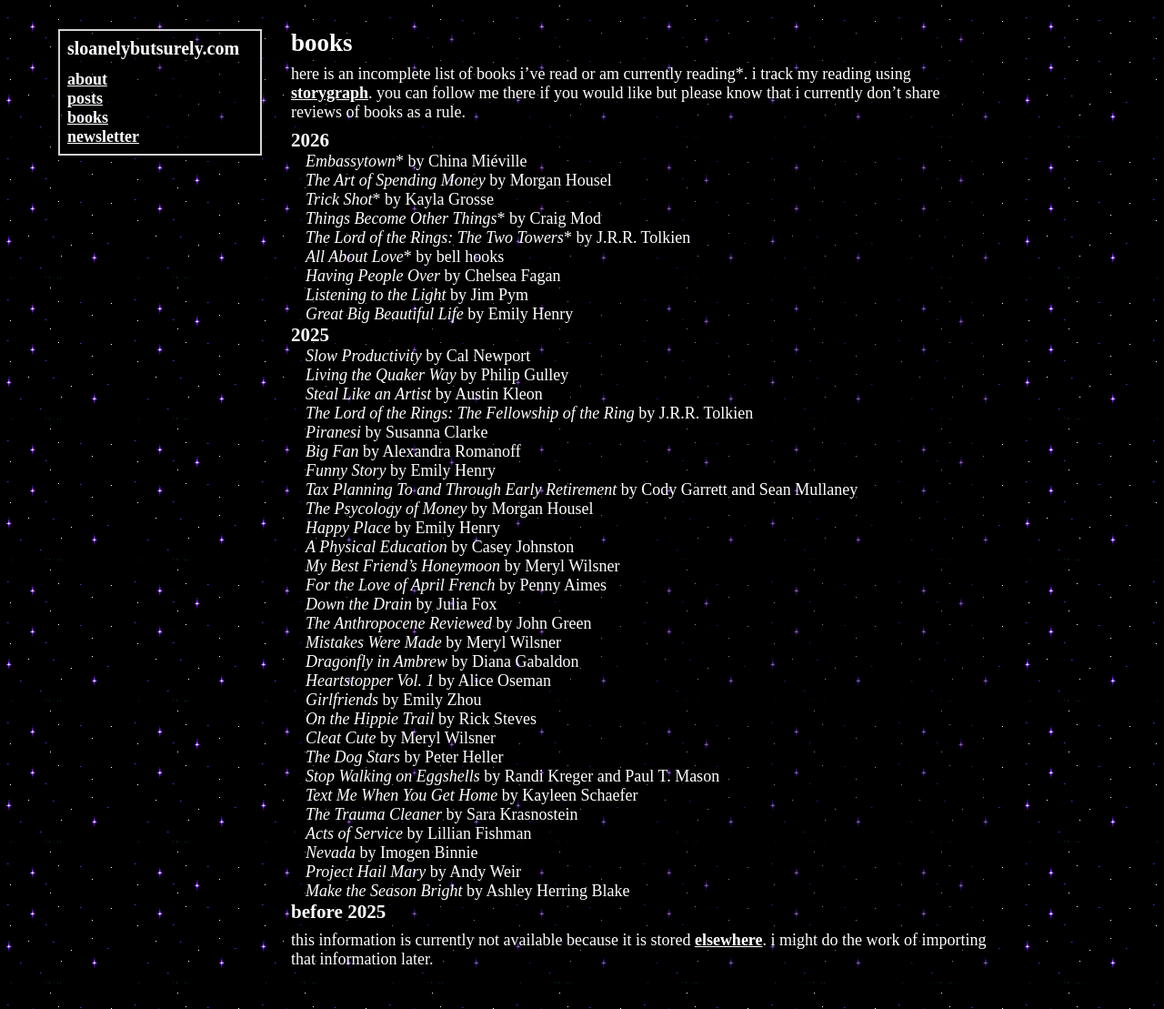
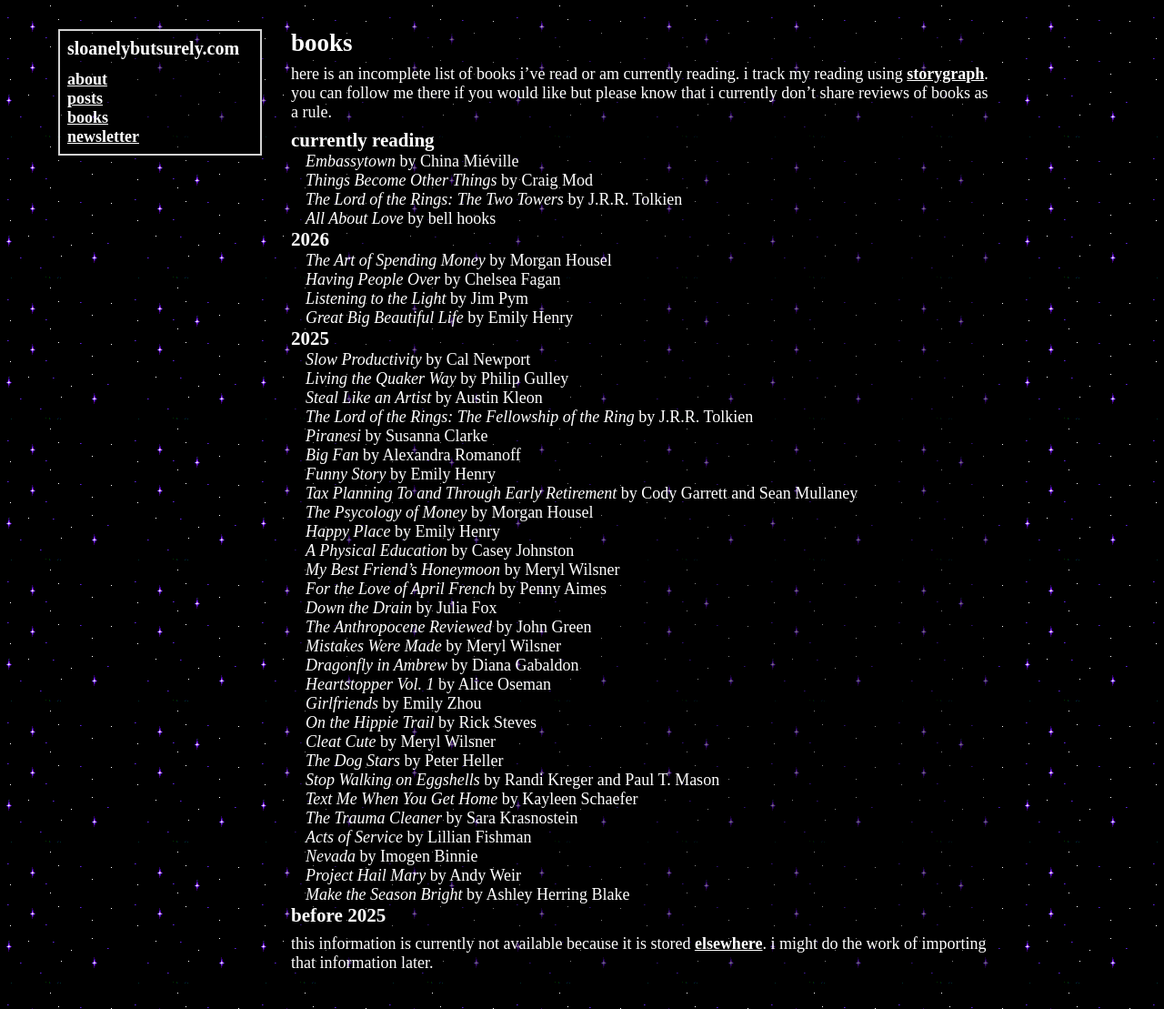
Before and after one commit to sloanelybutsurely/www, a Jekyll site: the page built from books.md, in a window 1280 px wide. Shown: the whole page at 91% size. Built offline with Jekyll 4.4.1, drawn with Linux system fonts in a browser that asks for light colours.

Commit message:
move current reads into own section on books page

```diff
--- a/books.md
+++ b/books.md
@@ -4,18 +4,20 @@
 nav_order: 20
 ---
 
-here is an incomplete list of books i've read or am currently reading*. i track
+here is an incomplete list of books i've read or am currently reading. i track
 my reading using [storygraph]. you can follow me there if you would like but
 please know that i currently don't share reviews of books as a rule.
 
+### currently reading
+
+- _Embassytown_ by China Miéville
+- _Things Become Other Things_ by Craig Mod
+- _The Lord of the Rings: The Two Towers_ by J.R.R. Tolkien
+- _All About Love_ by bell hooks
+
 ### 2026
 
-- _Embassytown_* by China Miéville
 - _The Art of Spending Money_ by Morgan Housel
-- _Trick Shot_* by Kayla Grosse
-- _Things Become Other Things_* by Craig Mod
-- _The Lord of the Rings: The Two Towers_* by J.R.R. Tolkien
-- _All About Love_* by bell hooks
 - _Having People Over_ by Chelsea Fagan
 - _Listening to the Light_ by Jim Pym
 - _Great Big Beautiful Life_ by Emily Henry
```
